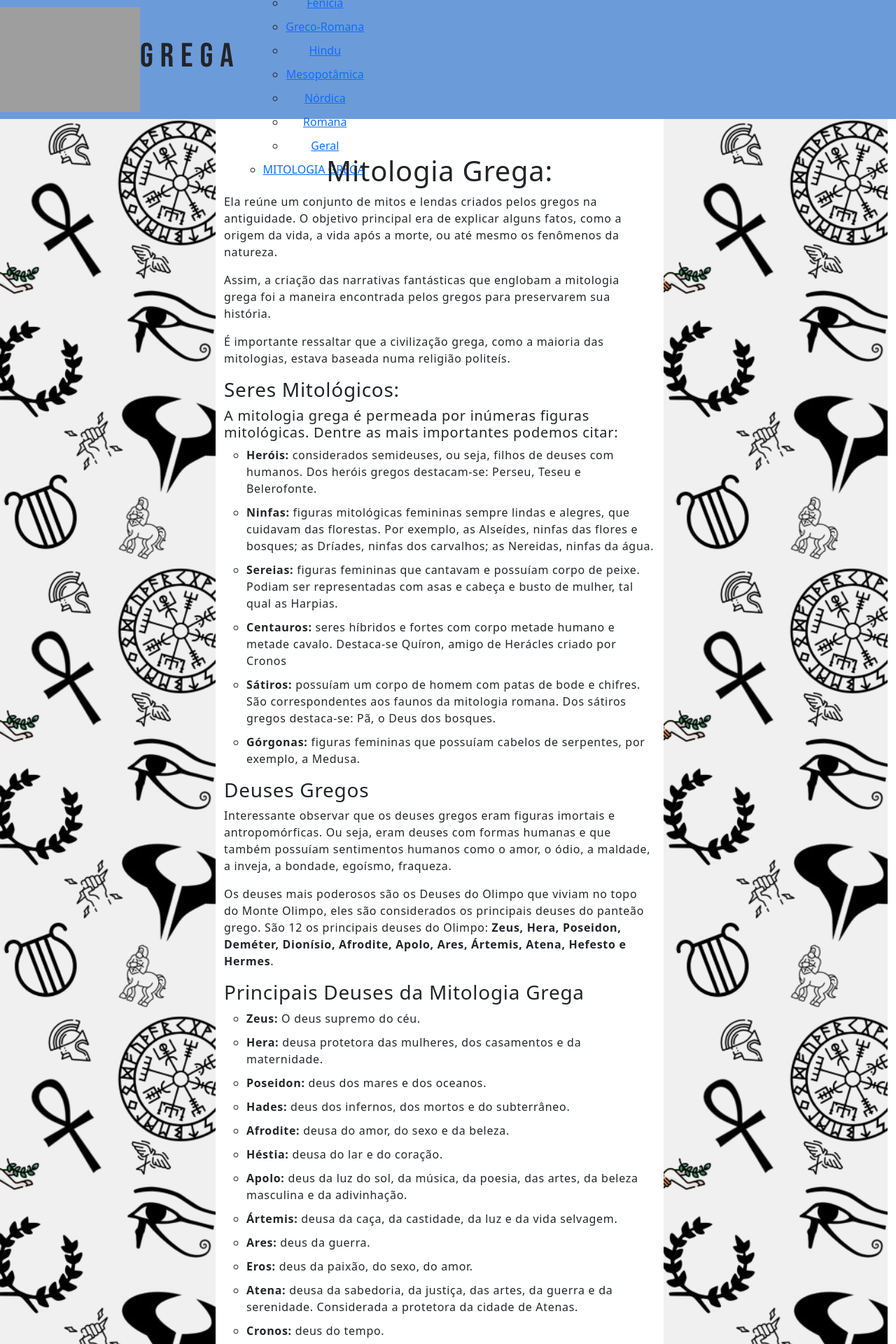
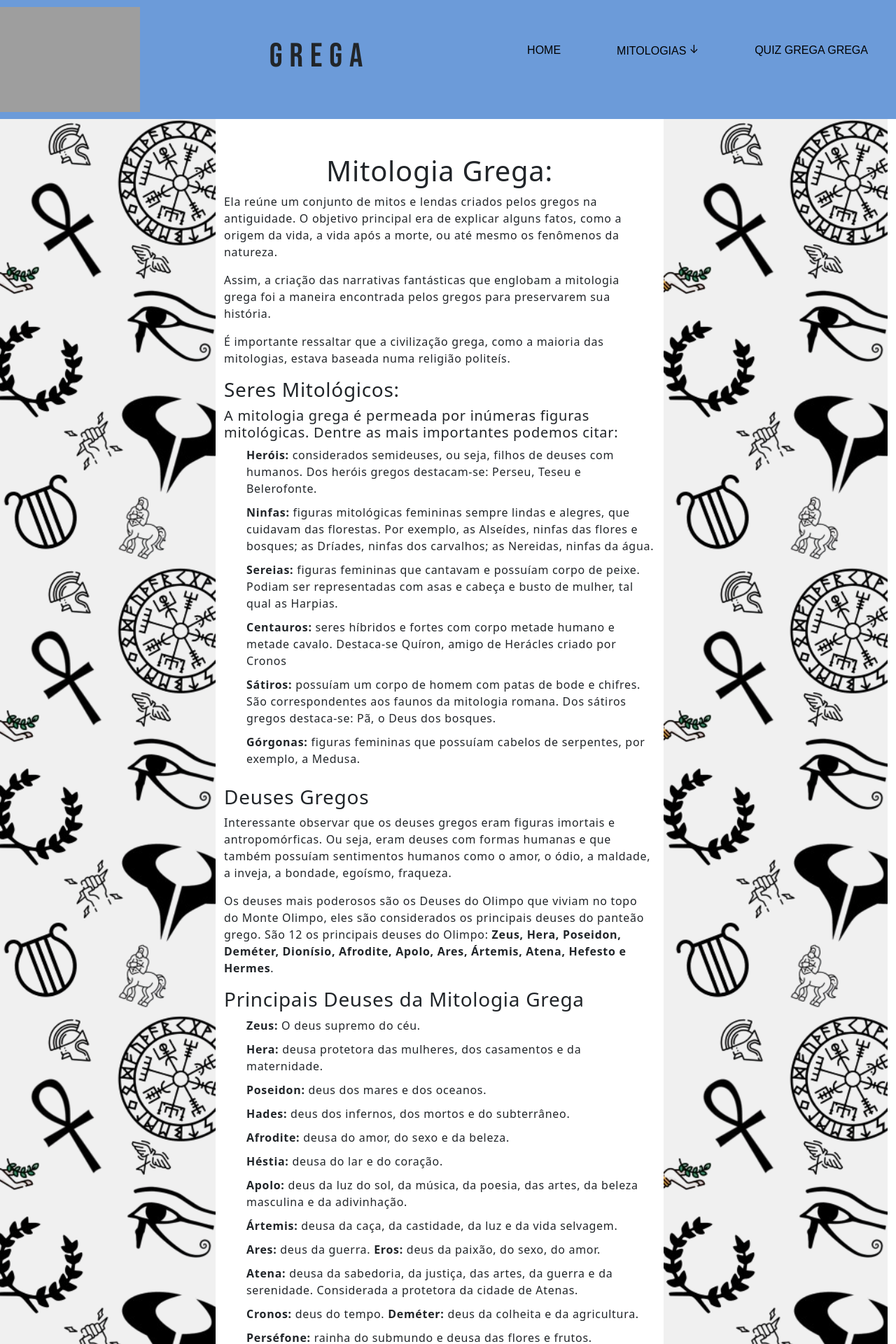
Before and after one commit to IFC-2023/SEPE-2023, a PHP site: page /grega.html in a window 1280 px wide. Shown: the top 1920 px of the page at 70% size. Run offline with PHP 8.4, Linux system fonts and the light colour scheme; grey boxes are pictures that could not be loaded.

Commit message:
comeco-header

```diff
--- a/front/site/paginas/css/style.css
+++ b/front/site/paginas/css/style.css
@@ -69,6 +69,7 @@ figure {
 
 header {
     display: flex;
+    justify-content: space-between;
     align-items: center;
     text-align: center;
     height: 170px;
@@ -87,6 +88,263 @@ header > h1{
 
 .logo{
     width: 200px;
+}
+
+.lista-nav {
+    display: flex;
+    justify-content: flex-start;
+    list-style: none;
+    padding: 20px 0 20px 0;
+}
+
+.lista-nav > li > a {
+    text-decoration: none;
+    font-family: Arial, Helvetica, sans-serif;
+}
+
+ul.dropdown {
+    background-color: rgba(255, 255, 255, 0.959);
+    padding: 8px;
+}
+
+ul {
+    list-style: none;
+}
+
+ul li {
+    display: inline-block;
+    position: relative;
+}
+
+ul li a {
+    display: block;
+    padding: 10px 40px;
+    color: #000;
+    text-decoration: none;
+    text-align: left;
+    font-size: 16px;
+}
+
+ul li ul.dropdown li {
+    display: block;
+}
+
+ul li ul.dropdown {
+    width: 80%;
+    position: absolute;
+    z-index: 999;
+    display: none;
+    margin-left: 30px;
+}
+
+ul li:hover ul.dropdown {
+    display: block;
+}
+
+ul li ul.dropdown a {
+    opacity: 0.5;
+}
+
+
+ul li ul.dropdown a:hover {
+    opacity: 1;
+    color: #000;
+}
+
+.dropdown > li > a {
+    padding: 10px 50px 10px 10px;
+    font-family: Arial, Helvetica, sans-serif;
+}
+
+.dropdown > #margin-top-dropdown > a {
+    margin-top: 20px;
+}
+
+#seta-baixo {
+    display: inline-block;
+    position: relative;
+    bottom: 2px;
+}
+
+#link-home > a, #link-mitologia > a {
+    padding-bottom: 8px;
+}
+
+#link-home:hover::after {
+    content: "";
+    height: 2px;
+    background-color: pink;
+    margin-left: 25px;
+    display: block;
+    width: 70%;
+    transition: .5s;
+    animation-name: hover-animation;
+    animation-duration: .2s;
+    animation-iteration-count: 1;
+    animation-timing-function: linear;
+}
+
+@keyframes hover-animation {
+    0% {
+        width: 0%;
+    }
+
+    100% {
+        width: 70%;
+    }
+}
+
+.mouseSaiu::after {
+    content: "";
+    background-color: pink;
+    margin-left: 25px;
+    display: block;
+    animation-name: sair-animation;
+    animation-duration: .2s;
+    animation-iteration-count: 1;
+    animation-timing-function: linear;
+}
+
+@keyframes sair-animation {
+    0% {
+        width: 70%;
+        height: 2px;
+    }
+
+    100% {
+        width: 0%;
+        height: 2px;
+    }
+}
+
+#link-grecia:hover::after {
+    content: "";
+    height: 2px;
+    background-color: pink;
+    margin-left: 25px;
+    display: block;
+    width: 80%;
+    transition: .5s;
+    animation-name: hover-animation;
+    animation-duration: .2s;
+    animation-iteration-count: 1;
+    animation-timing-function: linear;
+}
+
+.mouseSaiuGrecia::after {
+    content: "";
+    background-color: pink;
+    margin-left: 25px;
+    display: block;
+    animation-name: sair-animation-grecia;
+    animation-duration: .3s;
+    animation-iteration-count: 1;
+    animation-timing-function: linear;
+}
+
+@keyframes sair-animation-grecia {
+    0% {
+        width: 80%;
+        height: 2px;
+    }
+
+    100% {
+        width: 0%;
+        height: 2px;
+    }
+}
+
+.dropdown > li > a {
+    padding: 8px 8px;
+}
+
+#margin-top-dropdown:hover::after,  #linkGrecia:hover::after, #linkGrecoRomana:hover::after, #linkHindu:hover::after,  #linkNordica:hover::after, #linkGeral:hover::after, #linkRomana:hover::after {
+    content: "";
+    height: 2px;
+    background-color: pink;
+    display: block;
+    width: 100%;
+    animation-name: dropdown-animations;
+    animation-duration: .3s;
+    animation-iteration-count: 1;
+    animation-timing-function: linear;
+}
+
+@keyframes dropdown-animations {
+    0% {
+        width: 0%;
+    }
+
+    100% {
+        width: 100%;
+    }
+}
+
+#link-dropdown-excessao:hover::after {
+    content: "";
+    height: 2px;
+    background-color: pink;
+    display: block;
+    width: 100%;
+    animation-name: dropdown-excessao-animation;
+    animation-duration: .2s;
+    animation-iteration-count: 1;
+    animation-timing-function: linear;
+}
+
+@keyframes dropdown-excessao-animation {
+    0% {
+        width: 0%;
+    }
+
+    100% {
+        width: 100%;
+    }
+}
+
+.saiuEgipcia::after, .saiuGrecia::after, .saiuGeral::after, .saiuGr::after, .saiuHindu::after, .saiuNordica::after, .saiuRomana::after {
+    content: "";
+    background-color: pink;
+    width: 100%;
+    display: block;
+    animation-name: sair-dropdown-animations;
+    animation-duration: .2s;
+    animation-iteration-count: 1;
+    animation-timing-function: linear;
+}
+
+@keyframes sair-dropdown-animations {
+    0% {
+        width: 100%;
+        height: 2px;
+    }
+
+    100% {
+        width: 0%;
+        height: 2px;
+    }
+}
+
+.saiuMesopotamia::after {
+    content: "";
+    background-color: pink;
+    display: block;
+    width: 100%;
+    animation-name: sair-dropdown-excessao;
+    animation-duration: .2s;
+    animation-iteration-count: 1;
+    animation-timing-function: linear;
+}
+
+@keyframes sair-dropdown-excessao {
+    0% {
+        width: 100%;
+        height: 2px;
+    }
+    100% {
+        width: 0%;
+        height: 2px;
+    }
 }
 
 #asideD {
--- a/front/site/paginas/grega.html
+++ b/front/site/paginas/grega.html
@@ -15,16 +15,14 @@
   <header>
     <a href="../paginas/index.html" id="logo"><img src="../../../back/imagens/LYJEK.png" alt="" class="logo" /></a>
     <h1>GREGA</h1>
-
-    <header>
       <nav>
           <ul class="lista-nav">
               <li id="link-home"><a href="../paginas/index.html">HOME</a></li>
               <li>
-                  <a href="#">QUIZ <span id="seta-baixo">&darr;</span></a>
+                  <a href="#">MITOLOGIAS <span id="seta-baixo">&darr;</span></a>
                   <ul class="dropdown">
                       <li id="margin-top-dropdown"><a href="egipcia.html">Egípcia</a></li>
-                      <li class="link-dropdown" id="linkFenicia"><a href="fenicia.html">Fenícia</a></li>
+                      <li class="link-dropdown" id="linkIrlandesa"><a href="irlandesa.html">Irlandesa</a></li>
                       <li class="link-dropdown" id="linkGrecoRomana"><a href="greco-romana.html">Greco-Romana</a></li>
                       <li class="link-dropdown"id="linkHindu"><a href="hindu.html">Hindu</a></li>
                       <li id="link-dropdown-excessao"><a href="mesopotamica.html">Mesopotâmica</a></li>
@@ -33,10 +31,9 @@
                       <li class="link-dropdown" id="linkGeral"><a href="geral.html">Geral</a></li>
                   </ul>
               </li>
-              <li id="link-grecia"><a href="../paginas/grega.html">MITOLOGIA GREGA</a></li>
+              <li id="link-grecia"><a href="../paginas/grega.html">QUIZ GREGA GREGA</a></li>
           </ul>
       </nav>
-  </header>
   </header>
   <div class="row">
     <div class="col" style="background-image: url(../paginas/imagens/img-aside.png);
```
